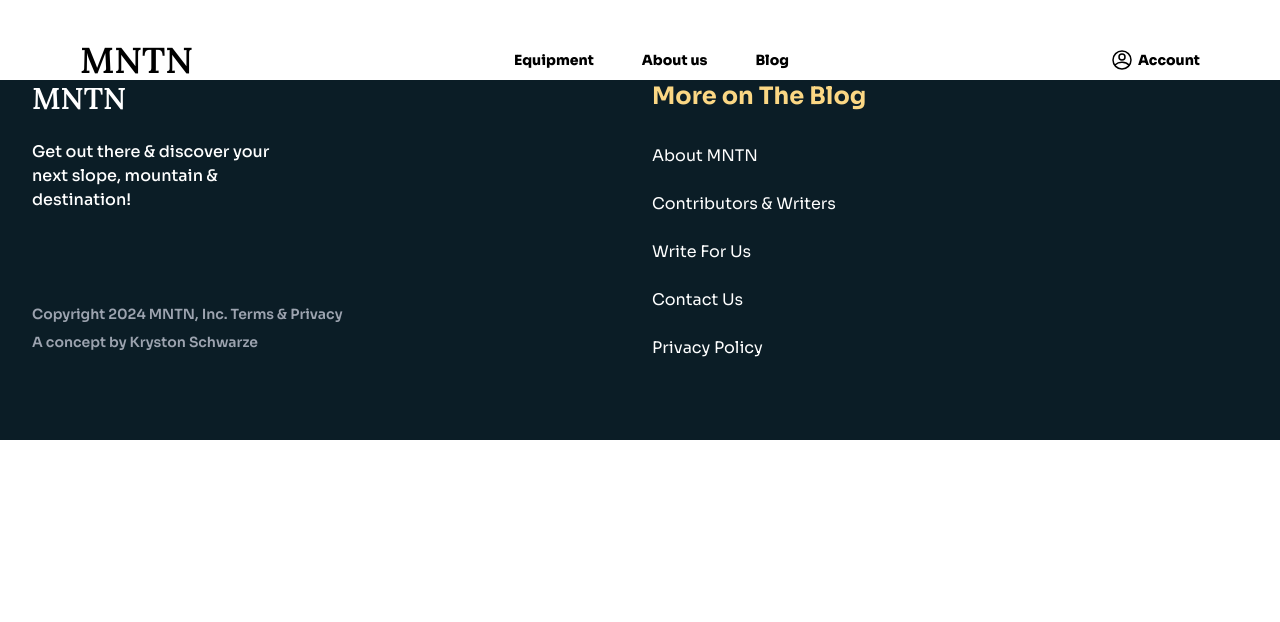
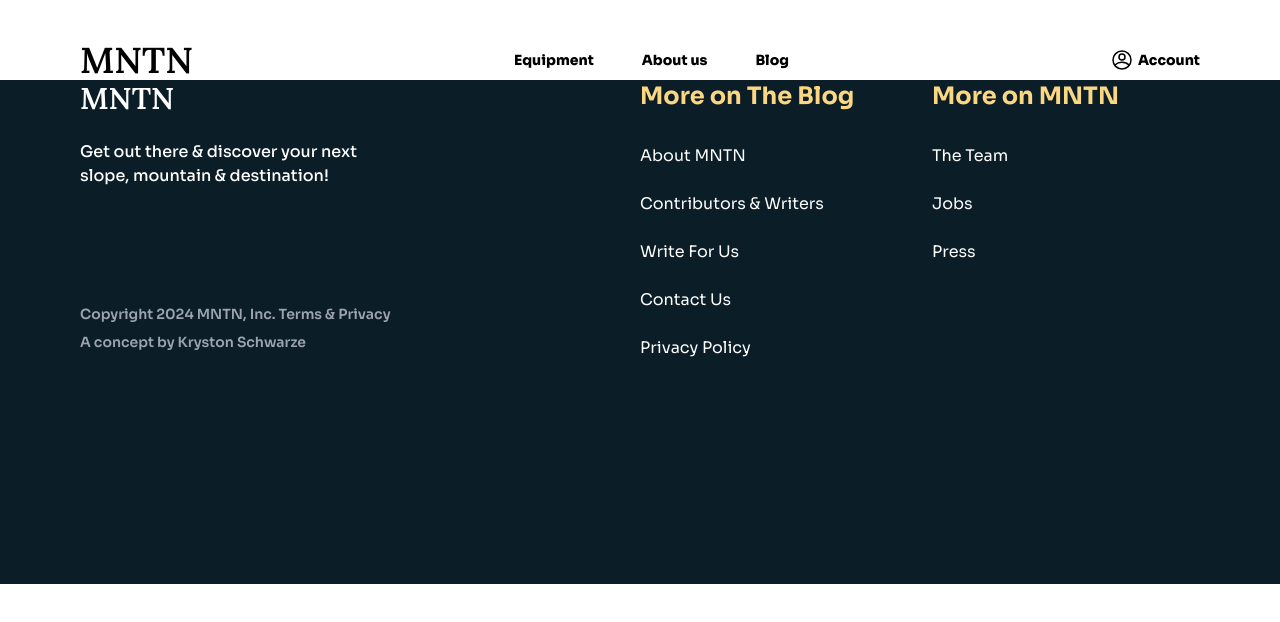
Before and after one commit to Libo033/LandPage-mountain, a Next.js app: page / in a window 1280 px wide. Shown: the top 622 px of the page. Built offline with nearby package versions, Linux system fonts and the light colour scheme.

Commit message:
Creado Footer responsive

```diff
--- a/src/components/navigation/Footer.tsx
+++ b/src/components/navigation/Footer.tsx
@@ -8,8 +8,9 @@ const lora = Lora({
 
 const Footer = () => {
   return (
-    <footer className="pb-20 px-8 bg-[#0b1d26] flex flex-col md:flex-row md:gap-6">
-      <div className="md:w-1/2 md:min-h-full md:flex md:flex-col md:justify-between">
+    <div className="w-full bg-[#0b1d26]">
+      <footer className="max-w-screen-2xl mx-auto pb-24 px-8 flex flex-col md:flex-row md:gap-6 lg:px-20 lg:pb-56">
+        <div className="md:w-1/2 md:min-h-full md:flex md:flex-col md:justify-between lg:w-6/12">
           <div>
             <p
               style={lora.style}
@@ -17,7 +18,7 @@ const Footer = () => {
             >
               MNTN
             </p>
-          <p className="w-[290px] pb-8 text-white text-pretty font-medium md:w-[240px]">
+            <p className="w-[290px] pb-8 text-white text-pretty font-medium md:w-[240px] lg:w-[290px]">
               Get out there & discover your next slope, mountain & destination!
             </p>
           </div>
@@ -30,23 +31,26 @@ const Footer = () => {
             </p>
           </div>
         </div>
-      <div className="mt-16 md:mt-0 md:w-1/2">
+        <div className="mt-16 md:mt-0 md:w-1/2 lg:w-3/12">
           <p className="text-[#fbd784] text-2xl font-bold pb-2">
             More on The Blog
           </p>
           <p className="text-white mt-6 cursor-pointer">About MNTN</p>
-        <p className="text-white mt-6 cursor-pointer">Contributors & Writers</p>
+          <p className="text-white mt-6 cursor-pointer">
+            Contributors & Writers
+          </p>
           <p className="text-white mt-6 cursor-pointer">Write For Us</p>
           <p className="text-white mt-6 cursor-pointer">Contact Us</p>
           <p className="text-white mt-6 cursor-pointer">Privacy Policy</p>
         </div>
-      <div className="hidden">
+        <div className="hidden lg:w-3/12 lg:flex lg:flex-col">
           <p className="text-[#fbd784] text-2xl font-bold pb-2">More on MNTN</p>
           <p className="text-white mt-6 cursor-pointer">The Team</p>
           <p className="text-white mt-6 cursor-pointer">Jobs</p>
           <p className="text-white mt-6 cursor-pointer">Press</p>
         </div>
       </footer>
+    </div>
   );
 };
 
```
Lines whose indentation alone changed are shown as unchanged.
